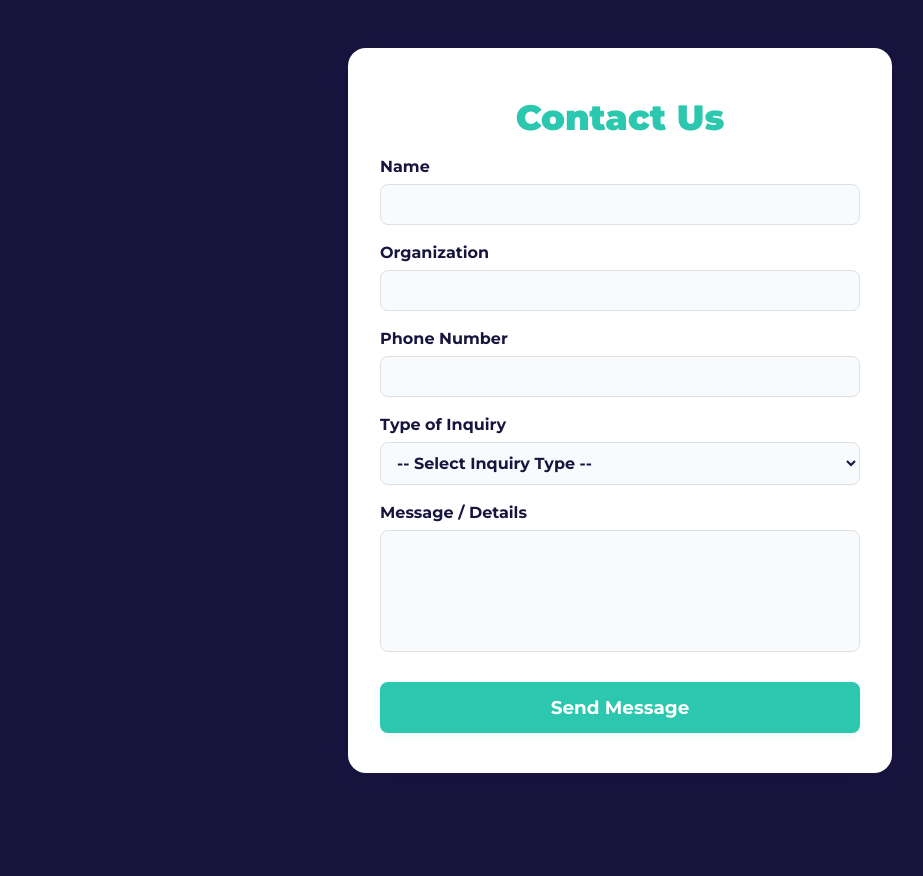
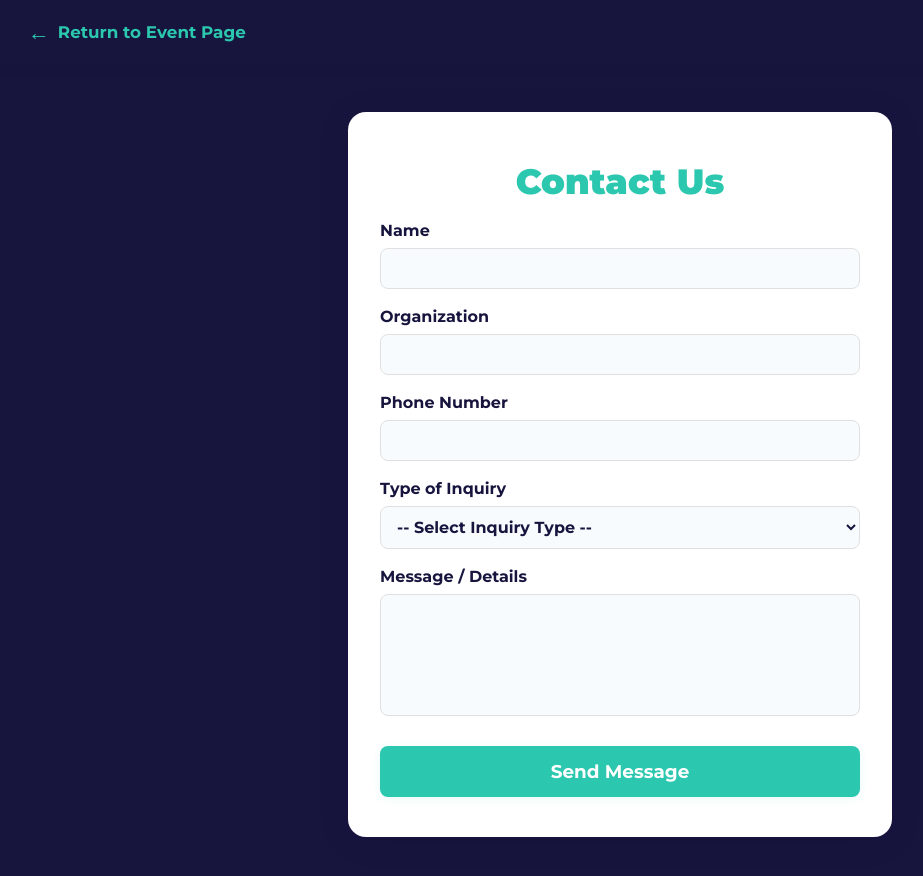
Before and after one commit to Fatih-hamza/ai_spring_school, a plain HTML site: page contact.html in a window 1280 px wide. Shown: the whole page, without its empty margins (20-943 px from the left). Before the commit the page ends 821 px from the top, so only its background shows below. Drawn offline with Linux system fonts and the light colour scheme.

Commit message:
add return arrow to contact.html

```diff
--- a/contact.html
+++ b/contact.html
@@ -112,6 +112,15 @@
   </style>
 </head>
 <body>
+  <!-- Header with return link -->
+  <div style="position: fixed; top: 0; left: 0; width: 100%; height: 64px; background: var(--background); z-index: 1000; display: flex; align-items: center; box-shadow: 0 2px 12px 0 rgba(23,20,62,0.07); padding: 0 32px;">
+    <a href="./index.html" style="display: flex; align-items: center; gap: 8px; color: var(--primary); text-decoration: none; font-weight: 700; font-size: 1.05rem; padding: 8px 16px; border-radius: 8px; transition: background 0.2s; margin-right: 24px;">
+      <span style="font-size: 1.3em;">←</span>
+      Return to Event Page
+    </a>
+  </div>
+  <div style="height: 64px;"></div>
+
   <div class="contact-container">
     <div class="contact-title">Contact Us</div>
     <form class="contact-form" autocomplete="on">
```
